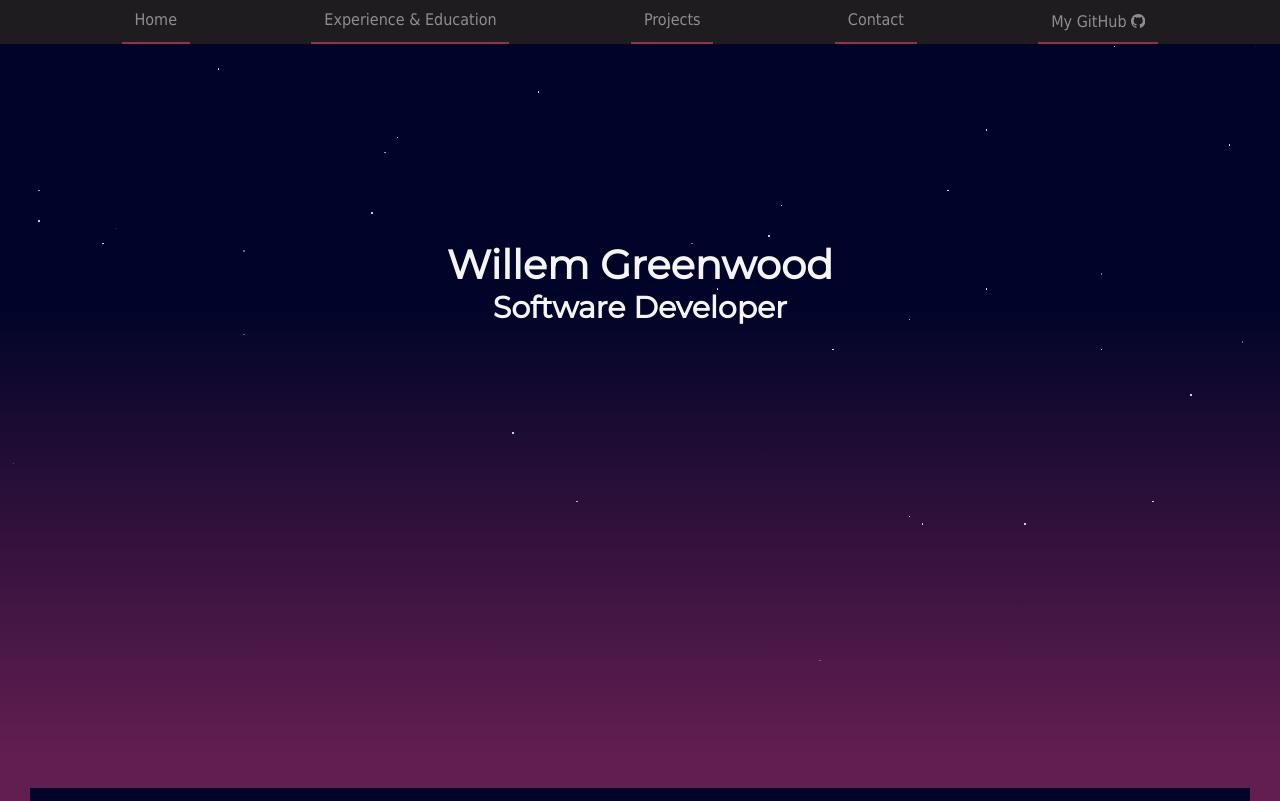
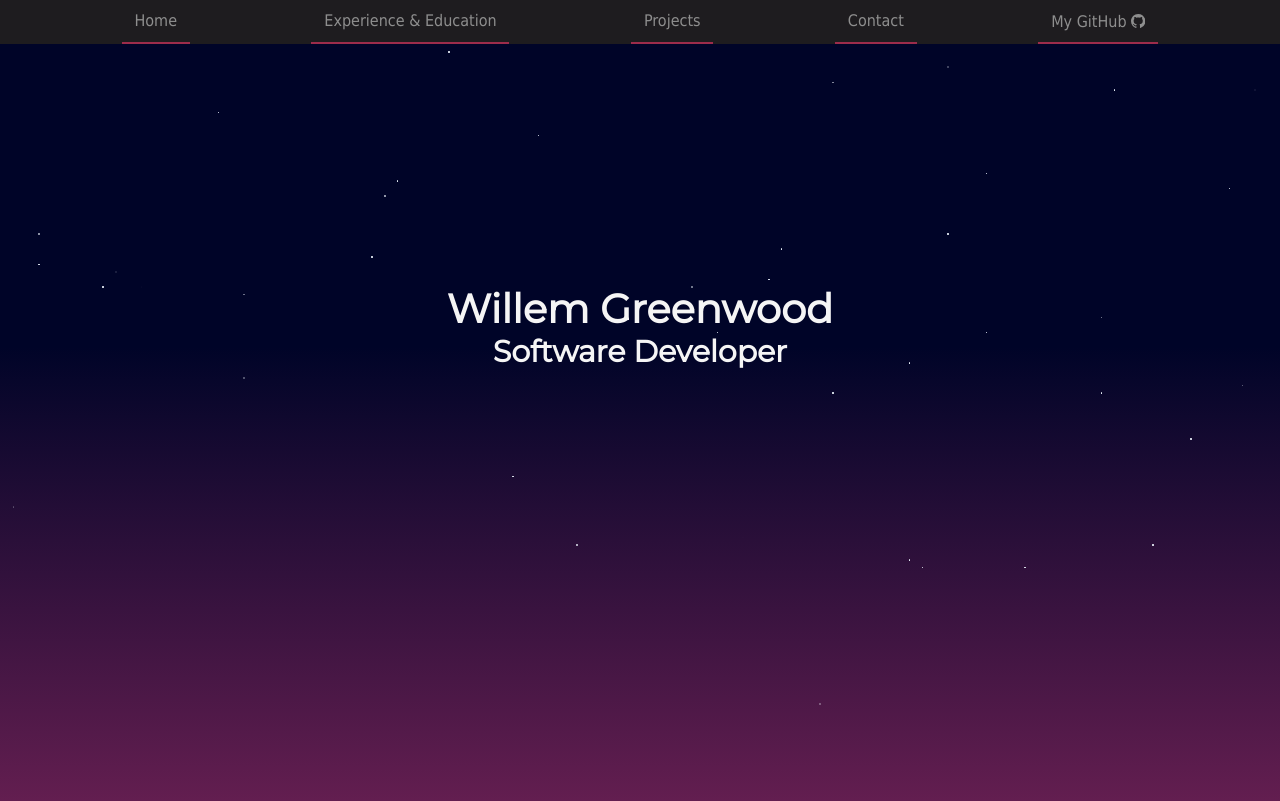
Before and after one commit to WillemGreenwood/PortfolioWebsite, a Flask app: page / in a window 1280 px wide. Shown: the top 801 px of the page. Run offline with Flask 2, Linux system fonts and the light colour scheme.

Commit message:
Corrected header spacing error

```diff
--- a/app/static/css/general.css
+++ b/app/static/css/general.css
@@ -36,7 +36,7 @@ a:visited {
     color: #8e8e8e;
     fill: #8e8e8e;
     text-decoration: none;
-    line-height: calc(1em - 2px);
+    line-height: 1em;
     height: 1em;
     padding: 0.8em;
     border-bottom: solid 2px #9d2c4b;
@@ -64,8 +64,8 @@ a:visited {
     height: auto;
 }
 
-#header-spacer {
-    height: 2.6em;
+#header-spacer-div {
+    height: calc(2.6em + 2px);
 }
 
 #footer {
--- a/app/static/css/index.css
+++ b/app/static/css/index.css
@@ -9,7 +9,6 @@ main {
     height: 100%;
     display: flex;
     flex-direction: column;
-    /* justify-content: center; */
     align-items: center;
 }
 
```
